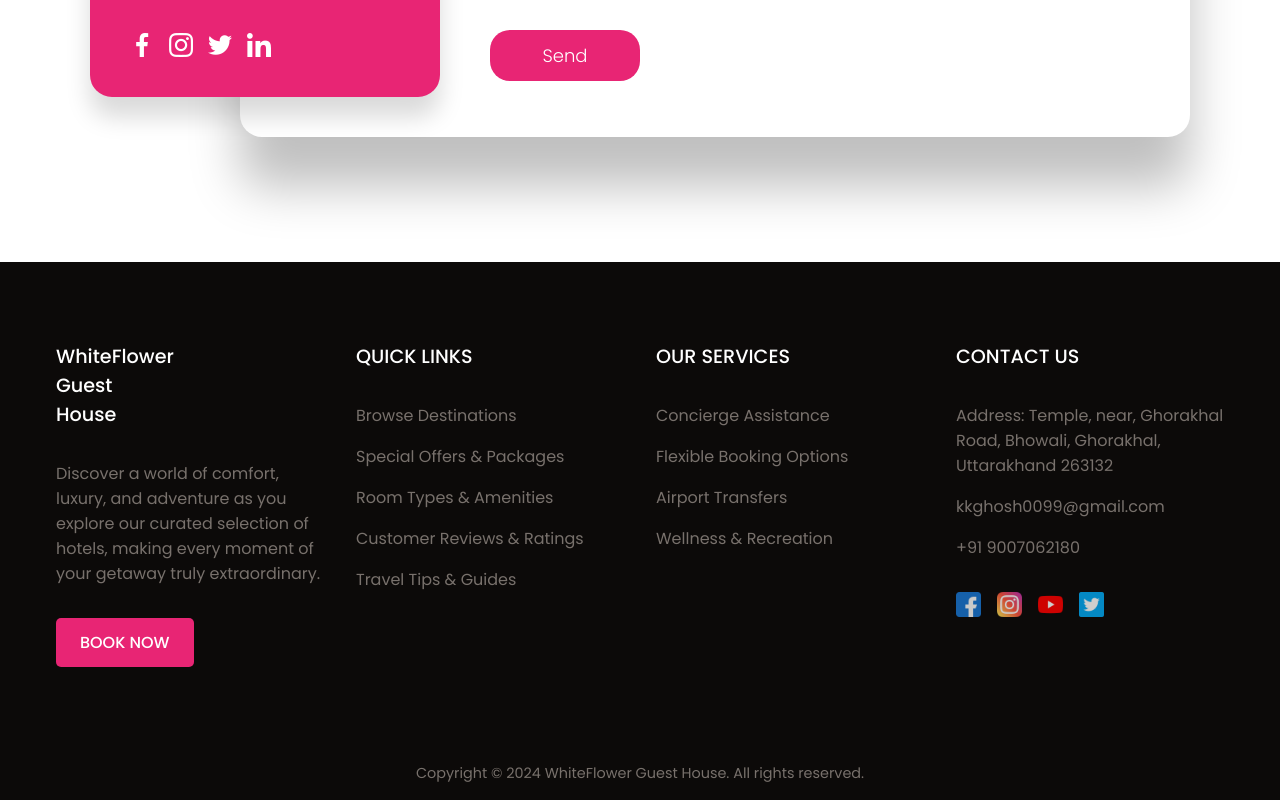
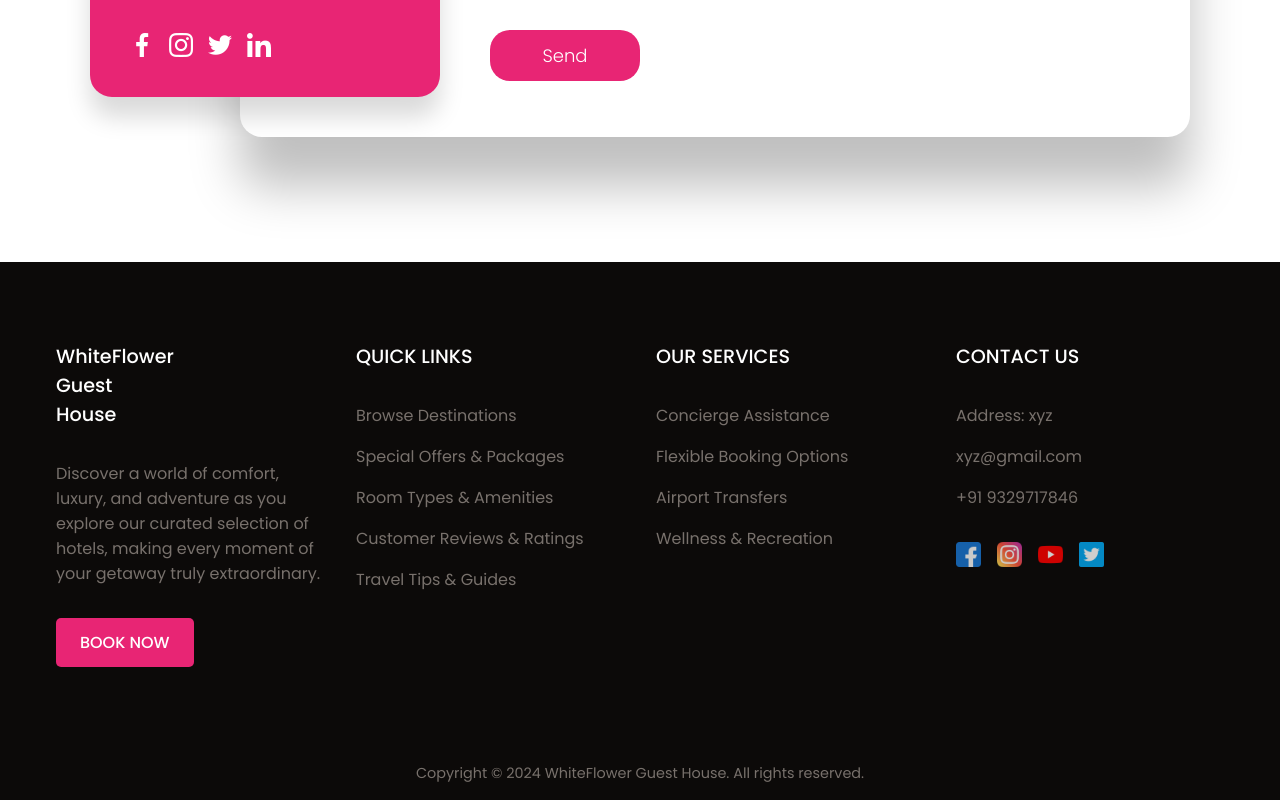
Before and after one commit to rishita-chouhan25/wflower, a React (Create React App) app: page / in a window 1280 px wide. Shown: the part 4486-5286 px from the top of the page. Built offline with nearby package versions, Linux system fonts and the light colour scheme.

Commit message:
Update Footer.js

```diff
--- a/src/componants/Footer.js
+++ b/src/componants/Footer.js
@@ -18,7 +18,7 @@ const Footer = () => {
             our curated selection of hotels, making every moment of your getaway
             truly extraordinary.
           </p>
-          <a href="https://wa.link/at5ion">
+          <a href="https://api.whatsapp.com/send?phone=919329717846">
             <button className="btn">BOOK NOW</button>
           </a>
         </div>
@@ -44,13 +44,13 @@ const Footer = () => {
         <div className="footer__col">
           <h4>CONTACT US</h4>
           <ul className="footer__links">
-            <li><a href="https://maps.app.goo.gl/7wYUEB4tvR7NMHbcA">Address: Temple, near, Ghorakhal Road, Bhowali, Ghorakhal, Uttarakhand 263132</a></li>
-            <li><a href="mailto: kkghosh0099@gmail.com">kkghosh0099@gmail.com</a></li>
-            <li><a href="tel:+919007062180">+91 9007062180 </a></li>
+            <li><a href="https://maps.app.goo.gl/7wYUEB4tvR7NMHbcA">Address: xyz</a></li>
+            <li><a href="mailto: xyz@gmail.com">xyz@gmail.com</a></li>
+            <li><a href="tel:+919329717846">+91 9329717846 </a></li>
           </ul>
           <div className="footer__socials">
             <a href="#"><img src={facebook} alt="facebook"/></a>
-            <a href="https://www.instagram.com/kingsukhguesthouse/" target="_blank"><img src={insta} alt="instagram"/></a>
+            <a href="#"><img src={insta} alt="instagram"/></a>
             <a href="#"><img src={youtube} alt="youtube"/></a>
             <a href="#"><img src={twitter} alt="twitter"/></a>
           </div>
```
